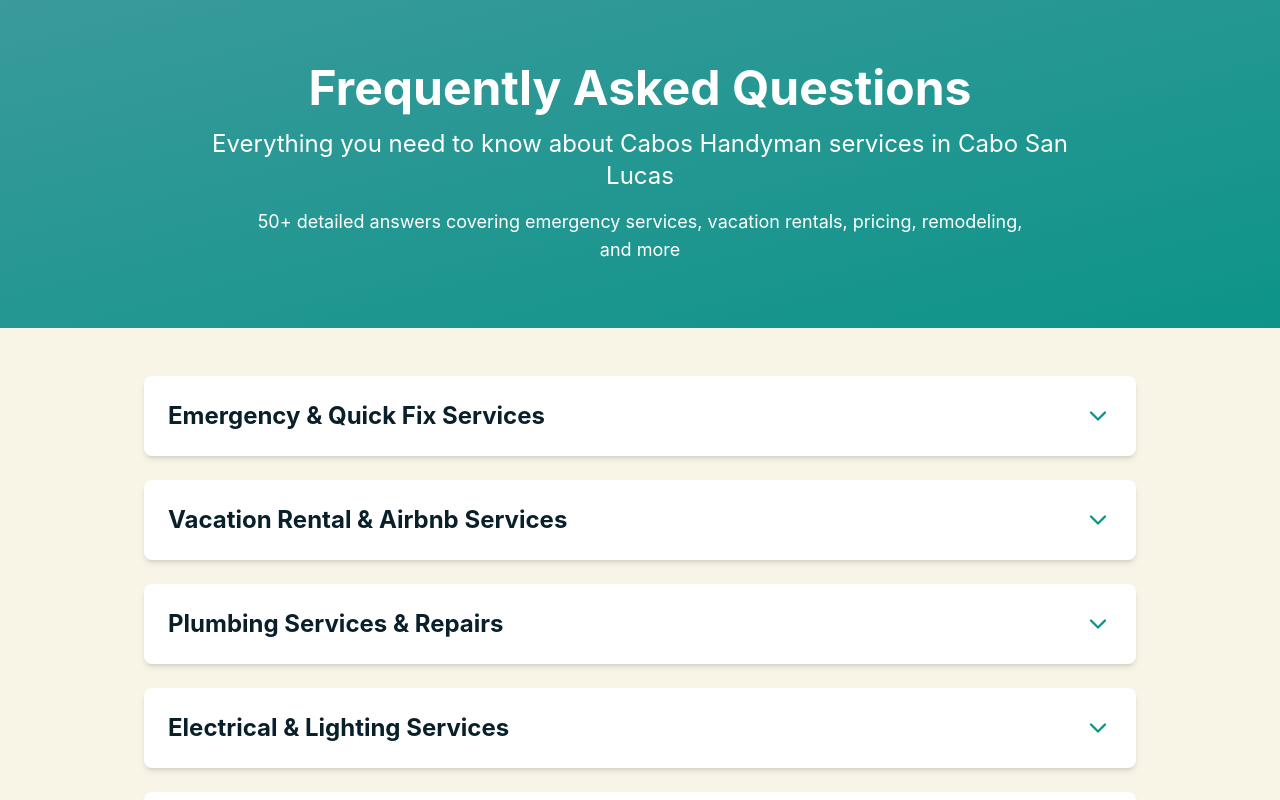
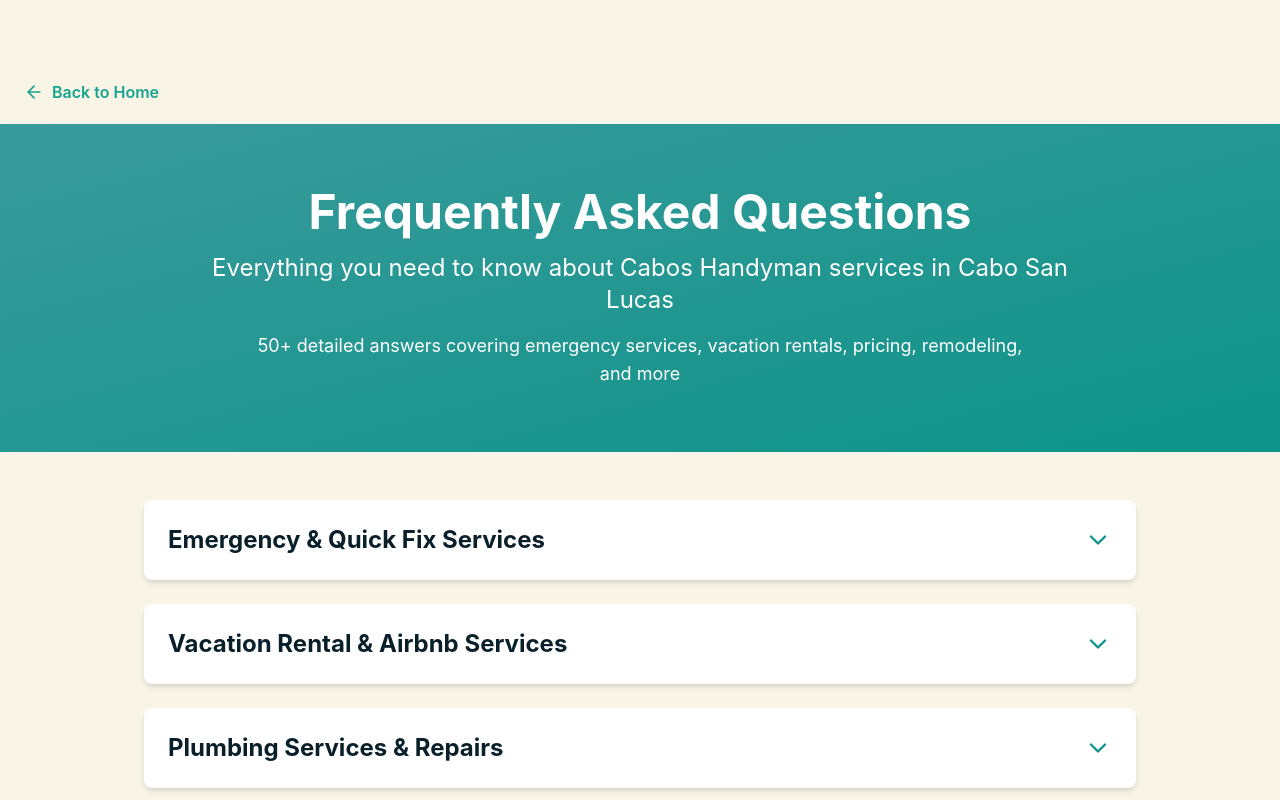
Before and after one commit to edgpac/caboshandyman, a React (Vite) app: page /faq in a window 1280 px wide. Shown: the top 800 px of the page. Built offline with nearby package versions, Linux system fonts and the light colour scheme.

Commit message:
Complete SEO

```diff
--- a/src/pages/FAQ.tsx
+++ b/src/pages/FAQ.tsx
@@ -1,6 +1,6 @@
 import React, { useState, useEffect } from 'react';
 import { Helmet } from 'react-helmet';
-import { ChevronDown } from 'lucide-react';
+import { ChevronDown, ArrowLeft } from 'lucide-react';
 
 export default function FAQ() {
   const [openSection, setOpenSection] = useState<number | null>(null);
@@ -354,6 +354,19 @@ export default function FAQ() {
         </script>
       </Helmet>
 
+      {/* Back to Home Button */}
+      <div className="bg-gray-50 pt-20 py-4">
+        <div className="container mx-auto px-6">
+          <a
+            href="/"
+            className="inline-flex items-center gap-2 text-primary hover:text-primary-hover font-semibold transition-colors group"
+          >
+            <ArrowLeft size={20} className="group-hover:-translate-x-1 transition-transform" />
+            <span>Back to Home</span>
+          </a>
+        </div>
+      </div>
+
       <div className="min-h-screen bg-gray-50">
         {/* Header */}
         <div className="bg-gradient-to-br from-teal-500 to-teal-600 text-white py-16 px-4 text-center">
```
